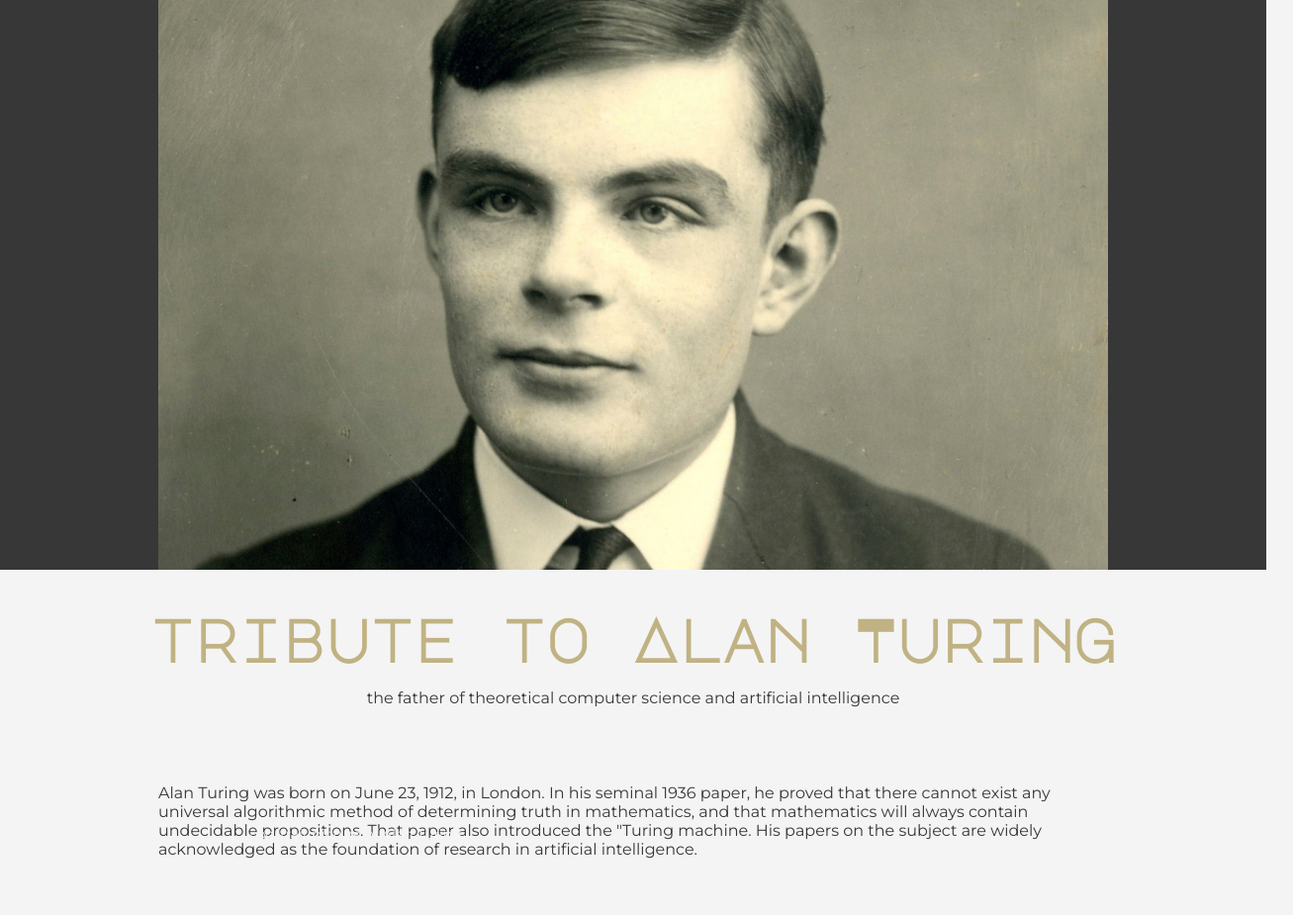
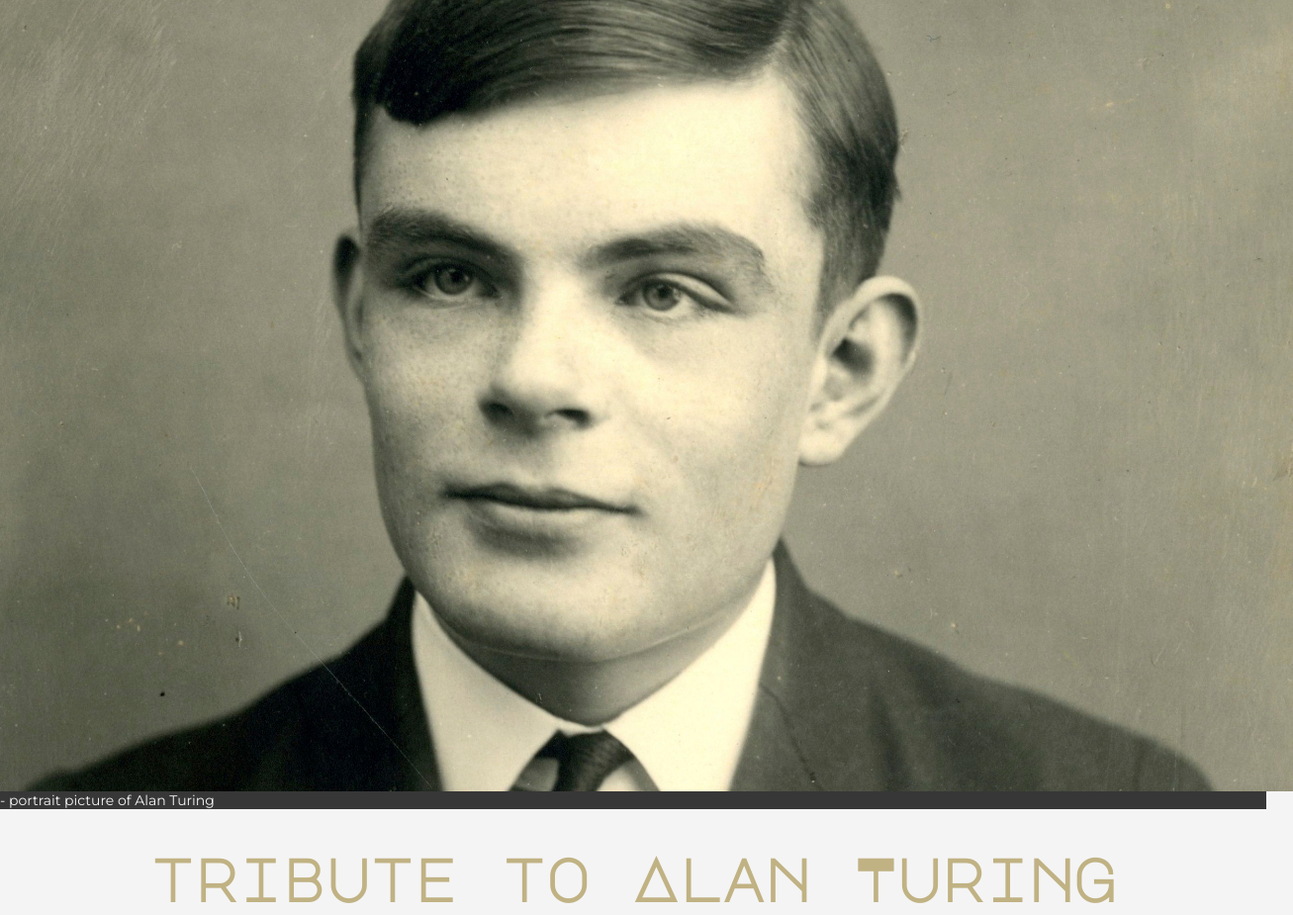
Before and after one commit to gabrieldevmass/freeCodeCamp_projects, a plain HTML site: page tribute-page/index.html in a window 1280 px wide. Shown: the top 925 px of the page at 99% size, 1307 px wide, since content can reach past the window. Drawn offline with Linux system fonts and the light colour scheme.

Commit message:
design changes

```diff
--- a/tribute-page/index.html
+++ b/tribute-page/index.html
@@ -16,7 +16,7 @@
       <header>
       <div id="img-div">
         <img id="image" src="img/alan-turing.jpg" alt="Alan Turing portrait picture.">
-        <p id="img-caption">- portrait picture of Alan Turing</p>
+        <figcaption id="img-caption">- portrait picture of Alan Turing</figcaption>
       </div>
 
       <div id="title-div">
--- a/tribute-page/styles.css
+++ b/tribute-page/styles.css
@@ -36,15 +36,12 @@
                 margin: auto;
             }
             #image {
-                max-width: 75%;
-                height: auto;
+                width: auto;
+                height: 100vh;
                 align-self: center;
                 display: block;
             }
             #img-caption {
-                position: absolute;
-                top: 820px;
-                left: 250px;
                 font-family: 'Montserrat', sans-serif;
                 font-size: 14px;
                 color: #F4F4F4;
```
